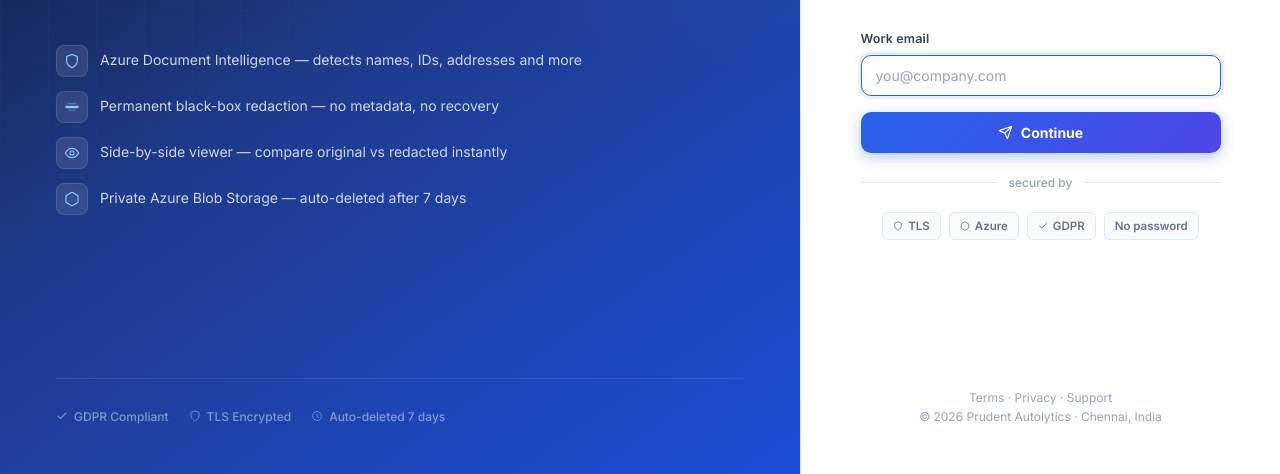
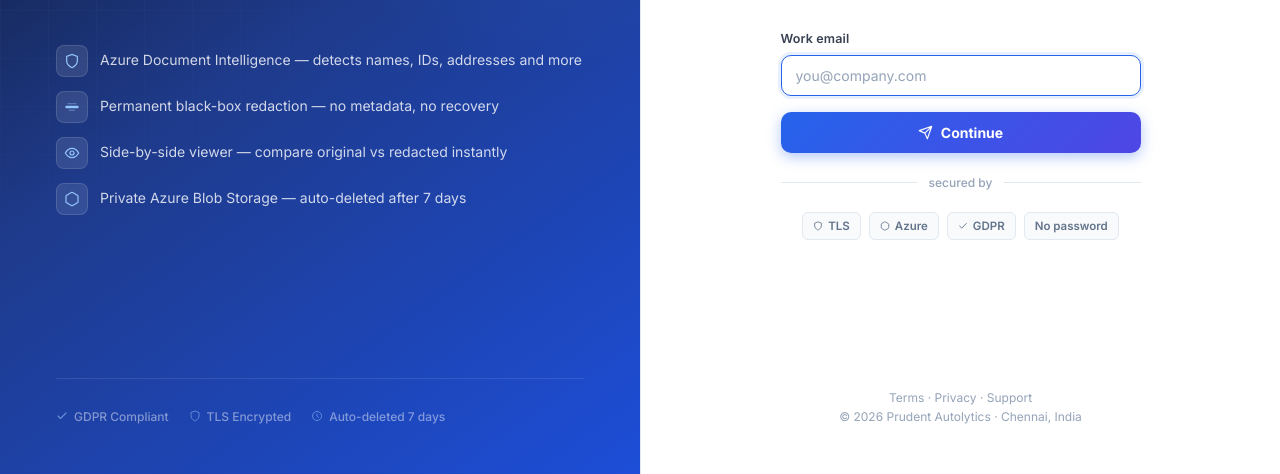
Before and after one commit to PrudentAutolytics/Prudent-PDF, a plain HTML site: page pages/login.html in a window 1280 px wide. Shown: the part 326-800 px from the top of the page. Drawn offline with Linux system fonts and the light colour scheme.

Commit message:
fix: login panels equal 50/50 width

```diff
--- a/pages/login.html
+++ b/pages/login.html
@@ -11,7 +11,7 @@
 
 body {
   min-height: 100vh; display: grid;
-  grid-template-columns: 1fr 480px;
+  grid-template-columns: 1fr 1fr;
   background: #fff;
   overflow: hidden;
 }
```
